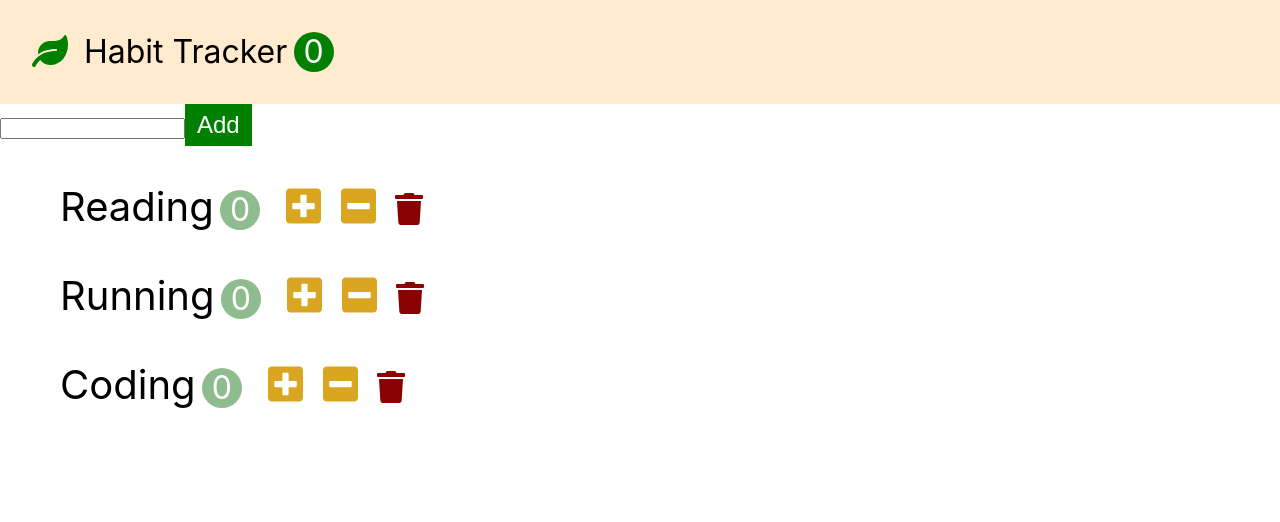
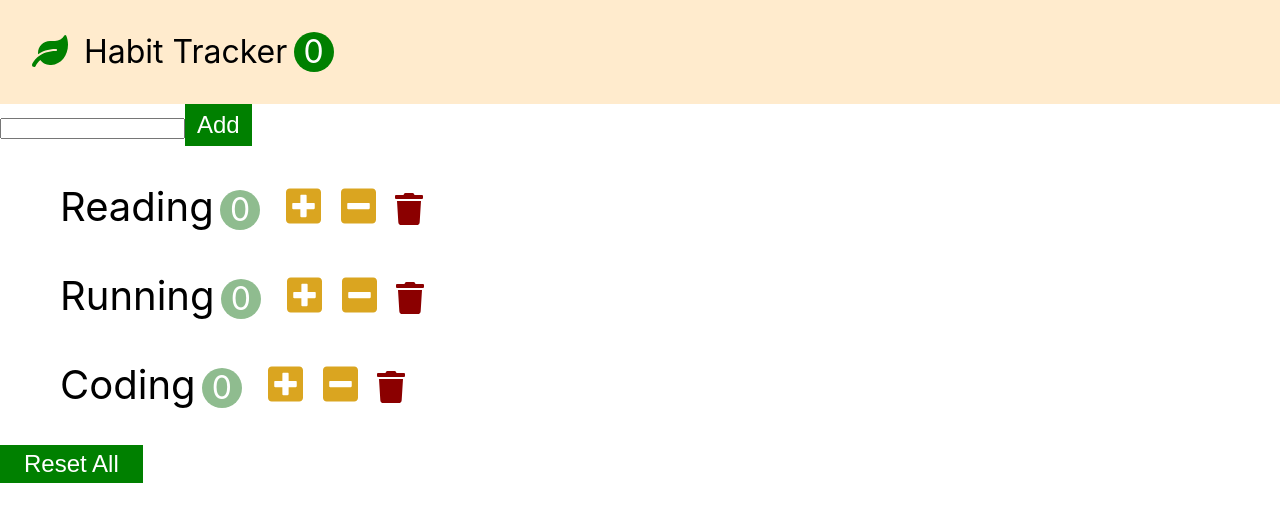
Before and after one commit to wonlee6/react-base, a React (Create React App) app: page / in a window 1280 px wide. Shown: the top 522 px of the page. Built offline with nearby package versions, Linux system fonts and the light colour scheme.

Commit message:
reset button

```diff
--- a/src/App.js
+++ b/src/App.js
@@ -35,6 +35,13 @@
     const habits = [...this.state.habits, { id: Date.now(), name, count: 0 }];
     this.setState({ habits });
   };
+  hadleReset = () => {
+    const habits = this.state.habits.map((habit) => {
+      habit.count = 0;
+      return habit;
+    });
+    this.setState({ habits });
+  };
   render() {
     return (
       <>
@@ -47,6 +54,7 @@
           onDecrement={this.handleDecrement}
           onDelete={this.handleDelete}
           onAdd={this.handleAdd}
+          onReset={this.hadleReset}
         />
       </>
     );
--- a/src/components/habits.jsx
+++ b/src/components/habits.jsx
@@ -31,6 +31,9 @@
             />
           ))}
         </ul>
+        <button className='habits-reset' onClick={this.props.onReset}>
+          Reset All
+        </button>
       </>
     );
   }
```
